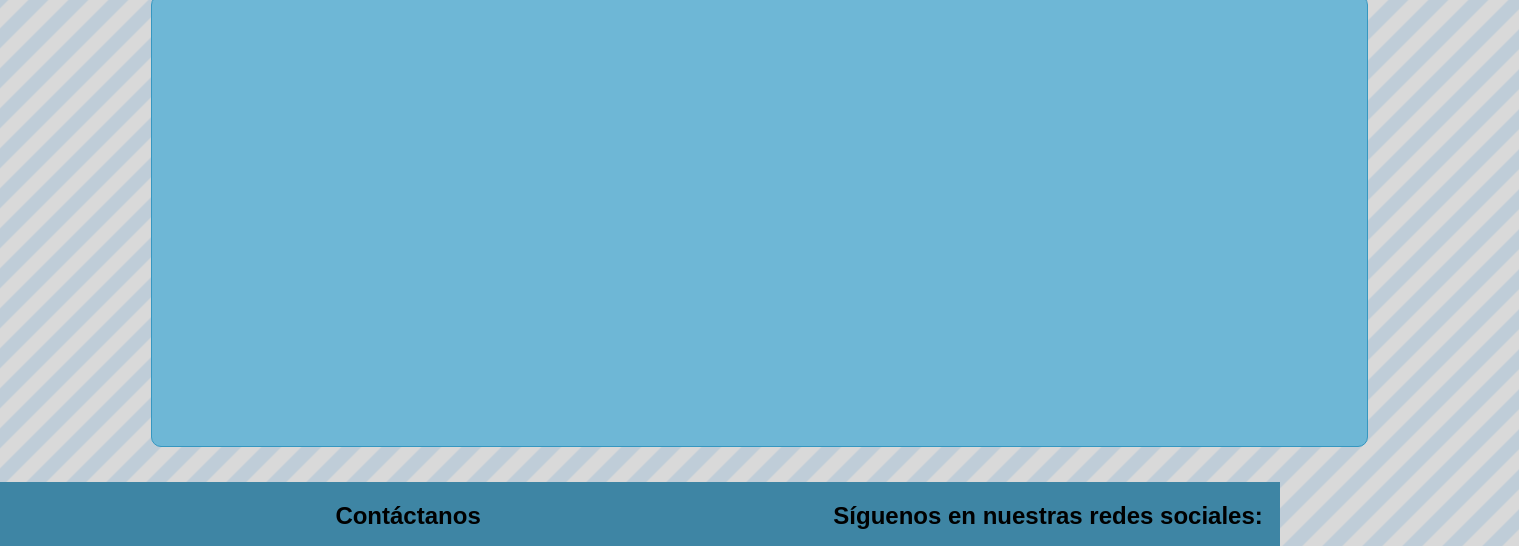
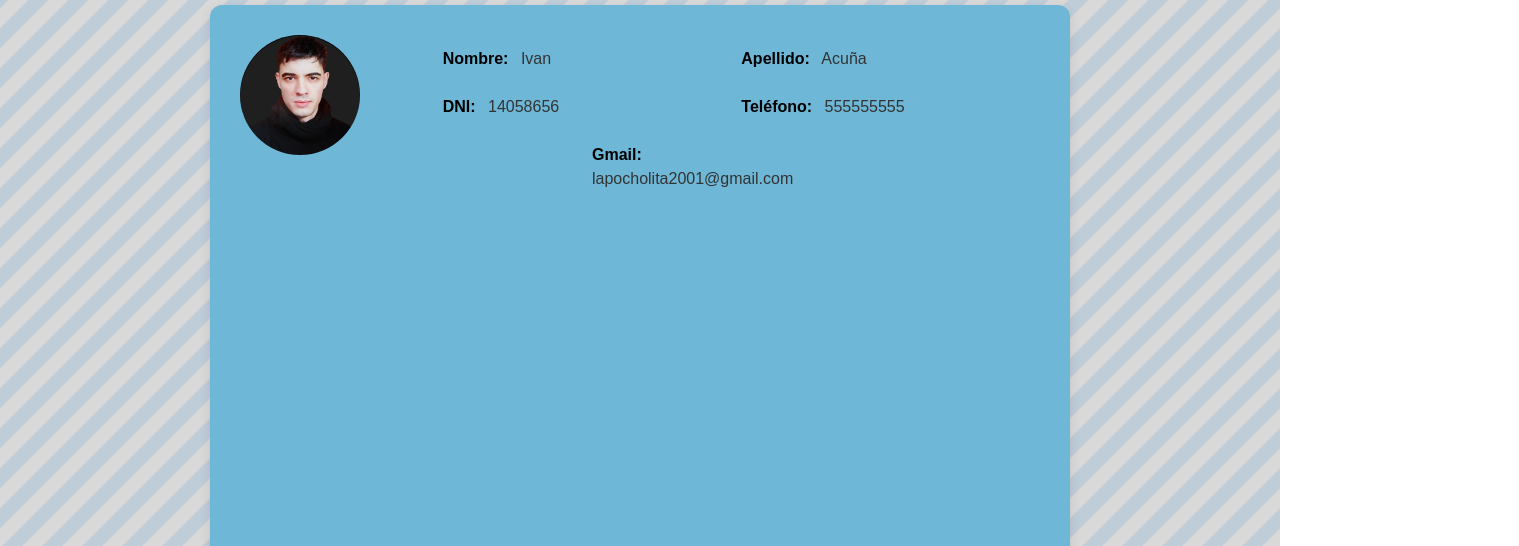
Before and after one commit to SusanoJuicio/human-care-repo, a website with bundled scripts: page public/perfil.html in a window 1280 px wide. Shown: the part 200-746 px from the top of the page, 1519 px wide, since content can reach past the window. Built offline with nearby package versions, Linux system fonts and the light colour scheme.

Commit message:
Fix Perfil.html and added styles

```diff
--- a/public/db/user.json
+++ b/public/db/user.json
@@ -2,6 +2,7 @@
     {
     "userid": 1,
     "nombre": "Ivan",
+    "img":"../images/us/ivan-img.jpg",
     "apellido": "Acuña",
     "telefono": "555555555",
     "gmail": "lapocholita2001@gmail.com",
--- a/public/js/miperfil.js
+++ b/public/js/miperfil.js
@@ -1,37 +1,39 @@
-
 const fetchProducts = async () => {
     try {
         const response = await fetch("../../db/user.json");
         const data = await response.json();
         return data;
-    }
-    catch (err) {
+    } catch (err) {
         console.error(err);
     }
 }
 
-const seccion = document.getElementById("userInfo")
+const seccion = document.getElementById("infoUser");
 const products = fetchProducts();
-
 products.then(data => {
-    data.forEach(producto => {
+    data.forEach(element => {
         const card = document.createElement("div");
-        card.classList.add("card");
-        card.setAttribute("key", producto.id);
-
-        const link = document.createElement("a");
-        link.href = "./catalogo.html";
-
+        card.classList.add("user");
         const cardContent = `
-            <h2 class=>Mi Perfil</h2>
-            <p><strong>Nombre:</strong> ${data.nombre}</p>
-            <p><strong>Apellido:</strong> ${data.apellido}</p>
-            <p><strong>DNI:</strong> ${data.dni}</p>
-            <p><strong>Teléfono:</strong> ${data.telefono}</p>
-            `;
-
-        link.innerHTML = cardContent;
-        card.appendChild(link);
+            <div>
+                <img src="${element.img}" alt="Usuario">
+            </div>
+            <div class="user-div-2">
+                <p><strong>Nombre:</strong> ${element.nombre}</p>
+                <p><strong>Apellido:</strong> ${element.apellido}</p>
+                <p><strong>DNI:</strong> ${element.dni}</p>
+                <p><strong>Teléfono:</strong> ${element.telefono}</p>
+                <p><strong>Gmail:</strong> ${element.gmail}</p>
+            </div>
+        `;
+        card.innerHTML = cardContent;
         seccion.appendChild(card);
     });
+    // simula contenido para lo restante
+    const card1 = document.createElement("div");
+    card1.classList.add("f200")
+    seccion.appendChild(card1);
+    const card2 = document.createElement("div");
+    card2.classList.add("f200")
+    seccion.appendChild(card2)
 });
--- a/public/perfil.html
+++ b/public/perfil.html
@@ -9,9 +9,9 @@
     <link rel="stylesheet" href="/styles/perfil.css">
     <link rel="stylesheet" href="./styles/header.css"> <!--Estilo-->
     <link rel="stylesheet" href="./styles/footer.css"> <!--Estilo-->
-    <link rel="stylesheet" href="./styles/nosotros.css"> <!--Estilo-->
     <script type="module" src="./js/header.js"></script>
     <script type="module" src="./js/footer.js"></script>
+    <script type="module" src="./js/miperfil.js"></script>
 </head>
 
 <body>
@@ -20,9 +20,7 @@
     <main>
         <h2 class="title">Mi Perfil</h2>
         <section class="cardUser"> <!-- Contenido -->
-            <div class="infoUser">
-                <div id="user"></div>  <!-- Componente User -->
-            </div>
+            <div id="infoUser"></div>
         </section>
     </main>
     <footer id="footer"></footer>
--- a/public/styles/perfil.css
+++ b/public/styles/perfil.css
@@ -14,48 +14,78 @@ body {
     font-family: "fuente", sans-serif;
     scroll-behavior: smooth;
     background: #D9D9D9;
-    background: linear-gradient(135deg,
-            #D9D9D9 25%,
-            #bfcdd8 25%,
-            #bfcdd8 50%,
-            #D9D9D9 50%,
-            #D9D9D9 75%,
-            #bfcdd8 75%,
-            #bfcdd8);
+    background: linear-gradient(135deg, #D9D9D9 25%, #bfcdd8 25%, #bfcdd8 50%, #D9D9D9 50%, #D9D9D9 75%, #bfcdd8 75%, #bfcdd8);
     background-size: 40px 40px;
     animation: move 4.5s linear infinite;
+    margin: 0;
+    padding: 0;
+}
+
+main {
+    display: flex;
+    flex-direction: column;
+    align-items: center;
+    margin: 20px;
+}
+
+.title {
+    font-size: 2em;
+    margin-bottom: 20px;
 }
 
 .cardUser {
-    min-height: 100%;
-    width: 1519px;
-    display: flex;
-    justify-content: center;
+    background-color: #6eb7d6;
+
+    padding: 30px;
+    border-radius: 12px;
+    box-shadow: 0 4px 12px rgba(0, 0, 0, 0.1);
+    width: 80%;
+    max-width: 800px;
+    margin: auto;
 }
 
-.title {
-    margin-top: 25px;
-    text-align: center;
+.user {
     display: flex;
-    justify-content: center;
-    text-shadow: -2px 2px 4px #a6a6a6;
-    font-size: x-large;
-}
-.infoUser {
-    margin-top: 20px;
-    margin-bottom: 35px;
-    border: #a6a6a6;
-    height: 450px;
-    width: 80%;
-    background-color: #6eb7d6;
-    border: 1px solid #3697c0;
-    border-radius: 10px;
+    align-items: flex-start;
+    gap: 40px;
 }
 
-.infoLevel {
-
+.user img {
+    border-radius: 50%;
+    width: 120px;
+    height: 120px;
+    object-fit: cover;
 }
 
-.infoDonations {
+.user div:last-child {
+    flex: 1;
+}
 
+.user-div-2 {
+    display: flex;
+    justify-content: space-evenly;
+    flex-wrap: wrap;
 }
+
+.user-div-2 p {
+    width: 40%;
+}
+
+.user p {
+    margin: 12px 0;
+    font-size: 1em;
+    color: #333;
+    line-height: 1.5;
+}
+
+.user p strong {
+    font-weight: 600;
+    margin-right: 8px;
+    color: #000;
+}
+
+
+.f200 {
+    width: 200px;
+    height: 200px;
+}
```
